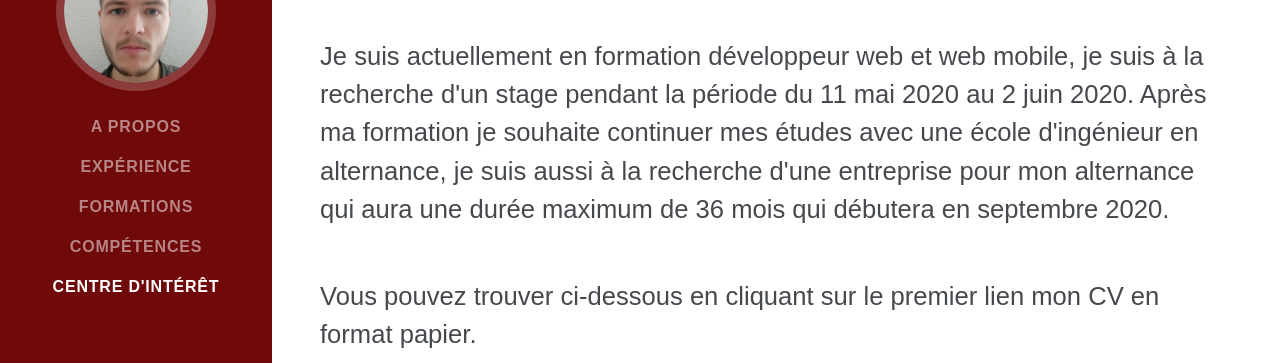
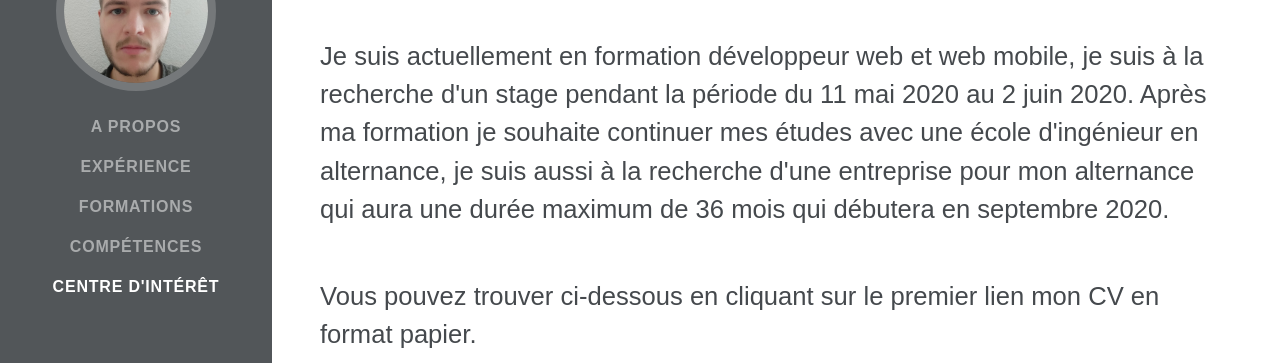
Before and after one commit to blardtony/blardtony.github.io, a plain HTML site: page index.html in a window 1280 px wide. Shown: the part 285-648 px from the top of the page. Drawn offline with nearby package versions, Linux system fonts and the light colour scheme; a web font is replaced by a local one.

Commit message:
color change

```diff
--- a/css/style.css
+++ b/css/style.css
@@ -151,7 +151,7 @@ section.resume-section .resume-item .resume-date {
 }
 
 .bg-primary {
-  background-color: #700909 !important;
+  background-color: rgb(82, 86, 89) !important;
 }
 
 .text-primary {
```
